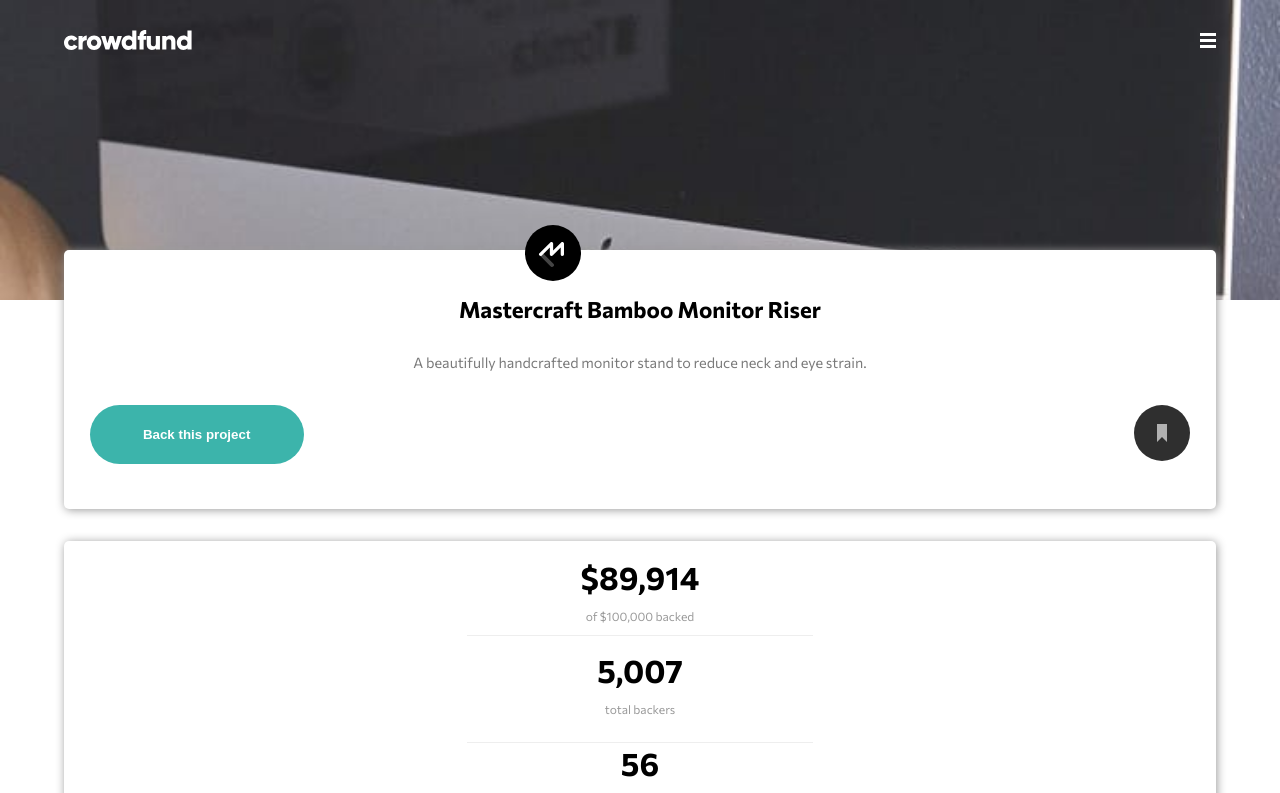
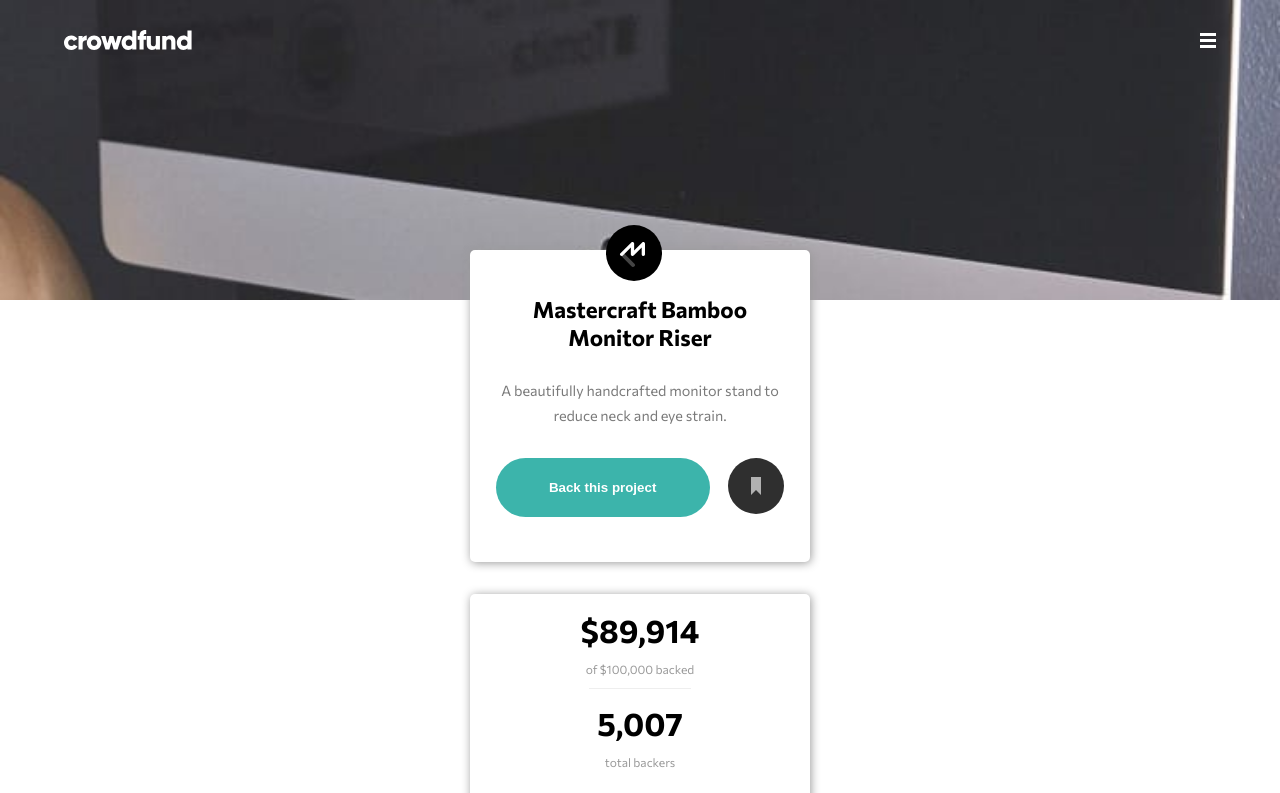
Before and after one commit to OscarAnillo/crowd-funding-fe, a React (Create React App) app: page / in a window 1280 px wide. Shown: the top 793 px of the page. Built offline with nearby package versions, Linux system fonts and the light colour scheme.

Commit message:
add className to mastercraftComponent

```diff
--- a/src/App.css
+++ b/src/App.css
@@ -14,8 +14,8 @@
 }
 .container {
   width: 90%;
+  max-width: 340px;
   margin: auto;
-  /* border: 1px solid red; */
 }
 
 /* NavComponent */
@@ -40,7 +40,7 @@
   box-shadow: 1px 1px 10px #999;
 }
 .menu li {
-  padding: 1.3em 0;
+  padding: 1.4em 0;
 }
 .menu li:nth-child(2) {
   border: none;
@@ -63,12 +63,21 @@
   top: -50px;
 }
 .main-div {
-  background-color: #fff;
+  background: #fff;
   padding: 2.8em 1.6em;
   border-radius: 5px;
   box-shadow: 1px 1px 10px #999;
   z-index: 1;
 }
+
+.show-main-div {
+  background: transparent;
+  padding: 2.8em 1.6em;
+  border-radius: 5px;
+  box-shadow: 1px 1px 10px #999;
+  z-index: 1;
+}
+
 
 .main-innner-div .img-master {
   position: absolute;
--- a/src/App.js
+++ b/src/App.js
@@ -20,11 +20,12 @@ function App() {
       document.body.style.background = '#fff';
     }
   }, [showMenu])
+
   return (
     <div className="App">
         <HeroComponent showMenu={showMenu} clickHandler={clickHandler}/>
       <div className="container">
-        <MainComponent />
+        <MainComponent showMenu={showMenu} />
       </div>
     </div>
   );
--- a/src/Components/main-component.js
+++ b/src/Components/main-component.js
@@ -2,10 +2,10 @@ import MastercraftComponent from "./mastercraft-component";
 import NumbersComponent from "./numbers-component";
 import AboutComponent from './about-component';
 
-export default function MainComponent(){
+export default function MainComponent({ showMenu }){
     return (
         <main className="main">
-            <MastercraftComponent />
+            <MastercraftComponent showMenu={showMenu} />
             <NumbersComponent />
             <AboutComponent />
         </main>
--- a/src/Components/mastercraft-component.js
+++ b/src/Components/mastercraft-component.js
@@ -1,6 +1,6 @@
-export default function MastercraftComponent(){
+export default function MastercraftComponent({ showMenu }){
     return (
-        <div className="main-div">
+        <div className={`${showMenu ? "show-main-div" : "main-div"}`}>
                 <div className="main-innner-div">
                     <img src="/images/logo-mastercraft.svg" alt="" className="img-master"/>
                     <h1>Mastercraft Bamboo Monitor Riser</h1>
```
